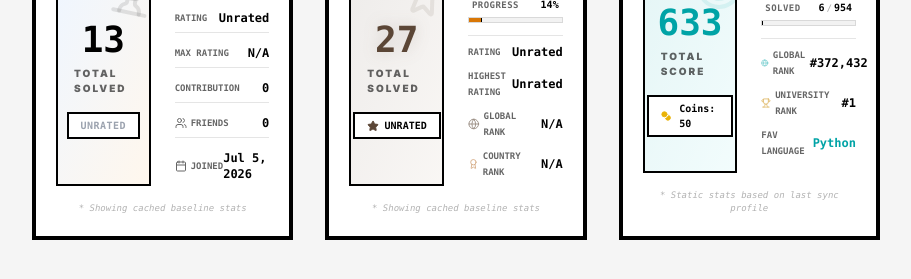
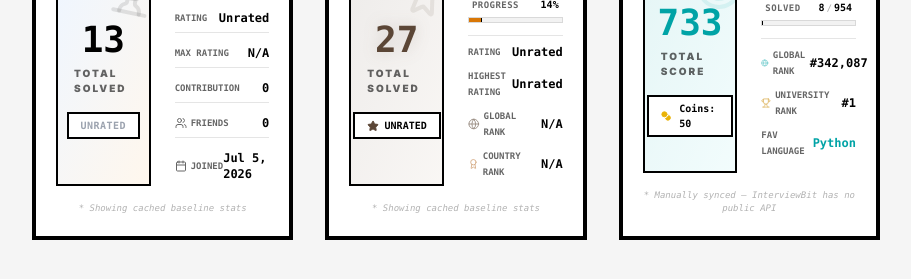
Before and after one commit to anirudh1261/Portfolio, a React (Vite) app: page / in a window 1280 px wide. Shown: the part 8102-8381 px from the top of the page, without its empty margins (184-1095 px from the left). Built offline with nearby package versions, Linux system fonts and the light colour scheme; no server answers.

Commit message:
fix: update InterviewBit stats to current values (score 733, rank 342087, solved 8)

```diff
--- a/src/components/InterviewBitStats.tsx
+++ b/src/components/InterviewBitStats.tsx
@@ -3,11 +3,11 @@
 const InterviewBitStats = () => {
   const displayData = {
     username: 'anirudh_968',
-    globalRank: 372432,
+    globalRank: 342087,
     universityRank: 1,
-    score: 633,
+    score: 733,
     coins: 50,
-    solvedCount: 6,
+    solvedCount: 8,
     totalCount: 954,
     streak: 0,
     language: 'Python',
@@ -115,7 +115,7 @@
       </div>
 
       <div className="mt-4 text-[9px] font-mono text-center opacity-30 italic">
-        * Static stats based on last sync profile
+        * Manually synced — InterviewBit has no public API
       </div>
     </div>
   );
```
